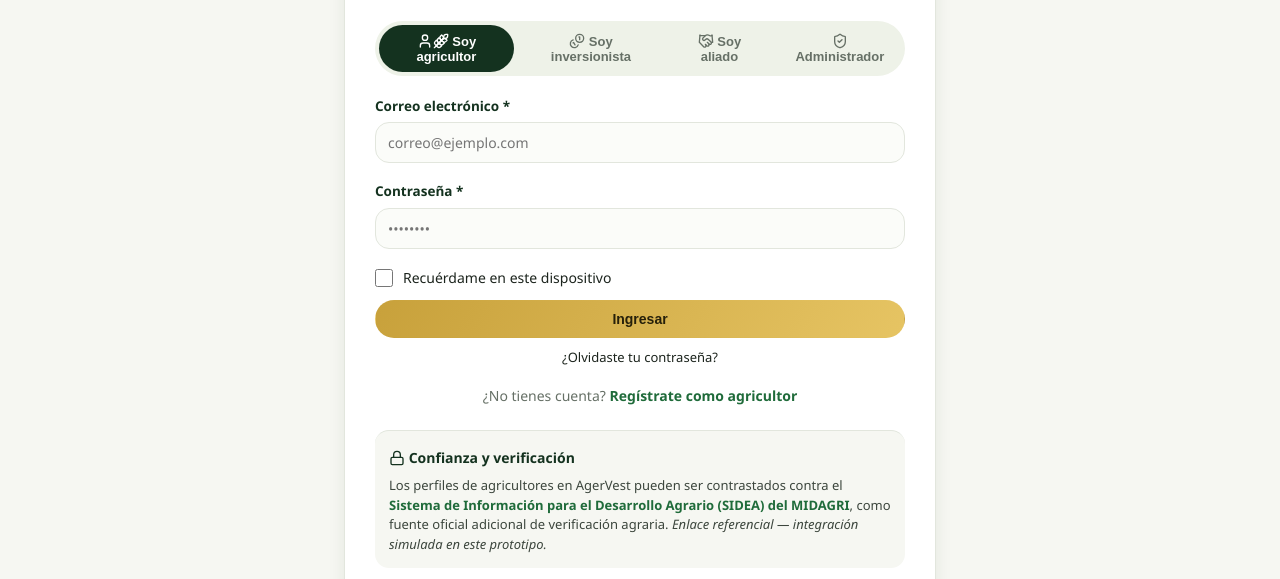
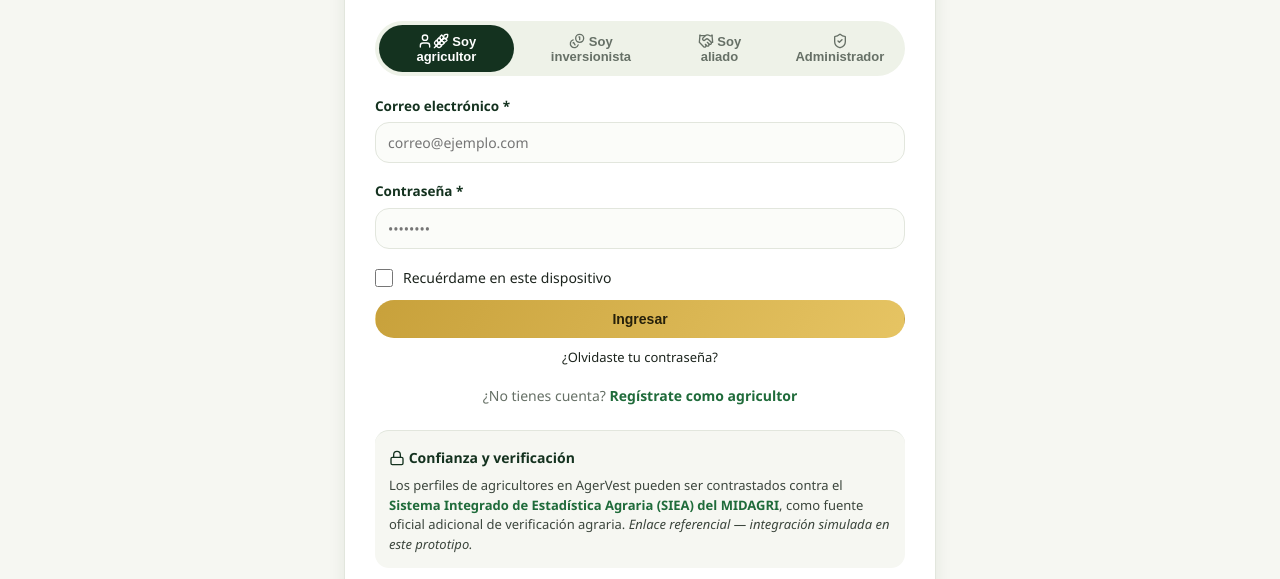
Before and after one commit to FabianRodriguez157/agervest, a website: page public/login.html in a window 1280 px wide. Shown: the part 221-800 px from the top of the page. Drawn offline with nearby package versions, Linux system fonts and the light colour scheme.

Commit message:
Fix: SIDEA -> SIEA (Sistema Integrado de Estadistica Agraria) with correct URL
Co-Authored-By: Claude Opus 4.7 <noreply@anthropic.com>

```diff
--- a/public/login.html
+++ b/public/login.html
@@ -44,7 +44,7 @@
       <div class="info-block" style="margin-top:10px;border-top:1px solid var(--agv-border);padding-top:16px;">
         <h4><i data-lucide="lock" class="icon-inline"></i> Confianza y verificación</h4>
         <p style="font-size:13px;">Los perfiles de agricultores en AgerVest pueden ser contrastados contra el
-        <a href="https://sidea.midagri.gob.pe/" target="_blank" rel="noopener" style="color:var(--agv-green);font-weight:700;">Sistema de Información para el Desarrollo Agrario (SIDEA) del MIDAGRI</a>,
+        <a href="https://siea.midagri.gob.pe/index.php/herramientas/estadistica-agropecuarias" target="_blank" rel="noopener" style="color:var(--agv-green);font-weight:700;">Sistema Integrado de Estadística Agraria (SIEA) del MIDAGRI</a>,
         como fuente oficial adicional de verificación agraria. <em>Enlace referencial — integración simulada en este prototipo.</em></p>
       </div>
 
```
Also changed, not shown: public/project-detail.html (+1 -1 lines), public/register-farmer.html (+1 -1 lines).
